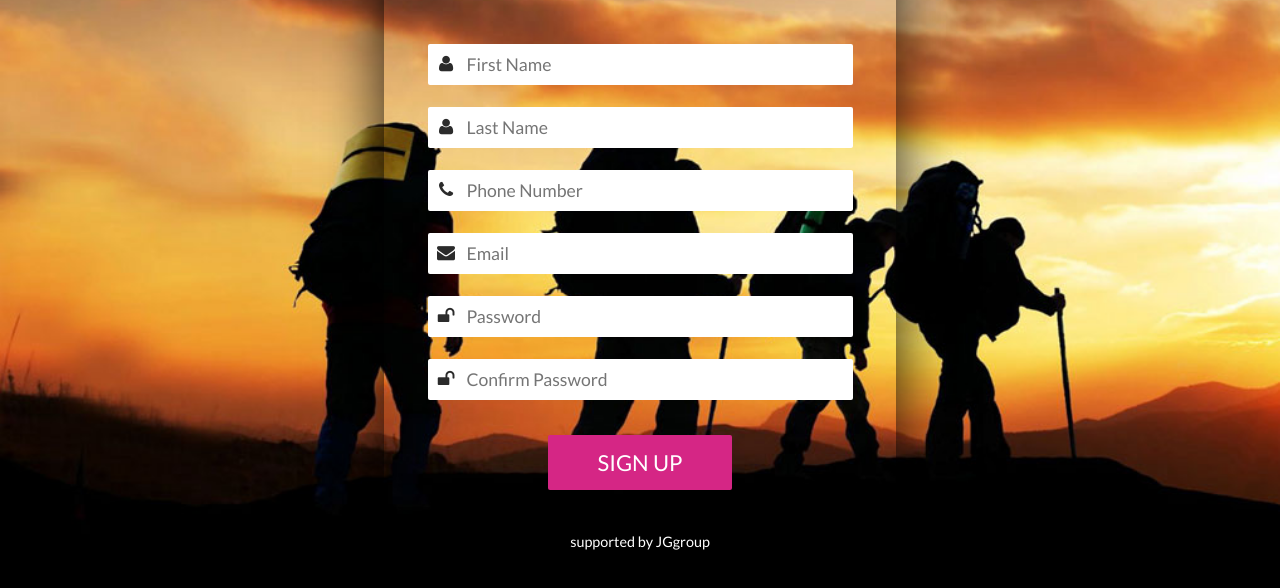
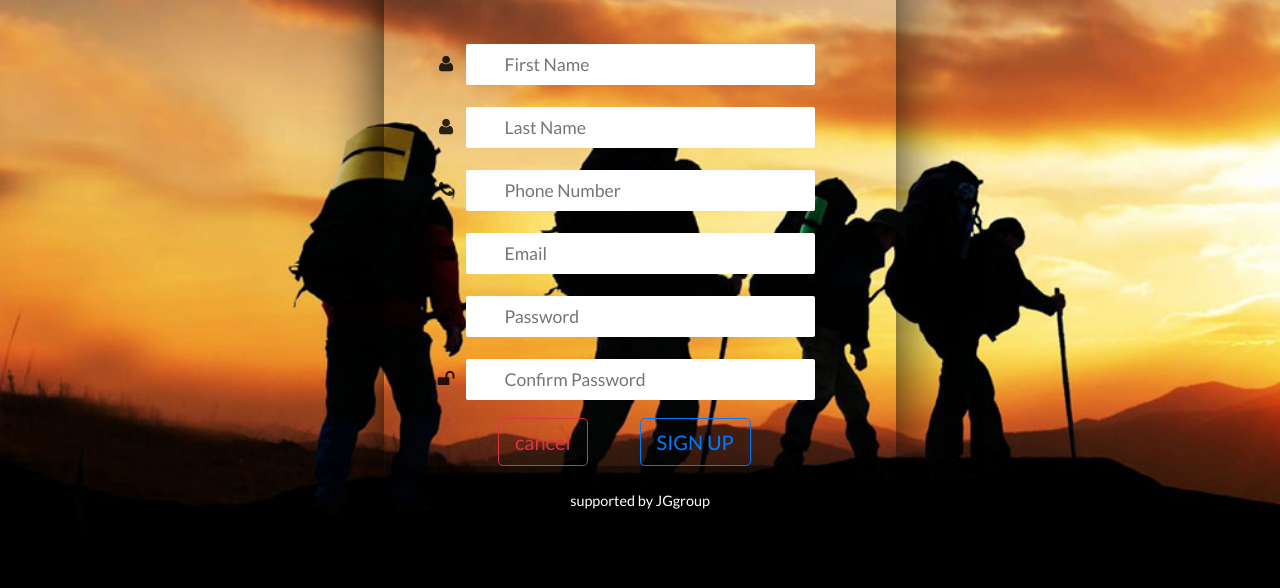
Before and after one commit to amikomjogjakarta/FP_11, a plain HTML site: page register.html in a window 1280 px wide. Shown: the part 160-748 px from the top of the page. Drawn offline with nearby package versions, Linux system fonts and the light colour scheme; a web font is replaced by a local one.

Commit message:
hari 1.2.1

```diff
--- a/css/registerstyle.css
+++ b/css/registerstyle.css
@@ -307,3 +307,7 @@ body {
 		line-height: 23px;
 	}
 }
+.jarakbtn{
+	margin-left: 129px;
+    margin-right: 52px;
+}
--- a/register.html
+++ b/register.html
@@ -2,6 +2,9 @@
 <html>
 <head>
 <title>Ayo daftar dan nikmati diskonnya</title>
+<link rel="stylesheet" href="https://stackpath.bootstrapcdn.com/bootstrap/4.1.1/css/bootstrap.min.css" integrity="sha384-WskhaSGFgHYWDcbwN70/dfYBj47jz9qbsMId/iRN3ewGhXQFZCSftd1LZCfmhktB" crossorigin="anonymous">
+
+<script src="https://stackpath.bootstrapcdn.com/bootstrap/4.1.1/js/bootstrap.min.js" integrity="sha384-smHYKdLADwkXOn1EmN1qk/HfnUcbVRZyYmZ4qpPea6sjB/pTJ0euyQp0Mk8ck+5T" crossorigin="anonymous"></script>
 
 <meta name="viewport" content="width=device-width, initial-scale=1">
 <meta http-equiv="Content-Type" content="text/html; charset=utf-8" />
@@ -38,7 +41,14 @@ function hideURLbar(){ window.scrollTo(0,1); } </script>
 				<input  placeholder="Confirm Password" name="Password" class="pass" type="password" required="">
 					<span class="icon6"><i class="fa fa-unlock" aria-hidden="true"></i></span><br>
 
-				<input type="submit" value="sign up">
+					<div class="row">
+						<a href="index.html">
+							<button type="button" class="jarakbtn btn btn-outline-danger btn-lg">cancel</button>
+						</a>
+						<a href="userpages.html">
+							<button type="button" class="btn btn-outline-primary btn-lg">SIGN UP</button>
+						</a>
+					</div>
 			</form>
 		</div>
 		<div class="clear"></div>
```
Also changed, not shown: login.html (+1 -1 lines), css/style.css (line endings or trailing spaces).
